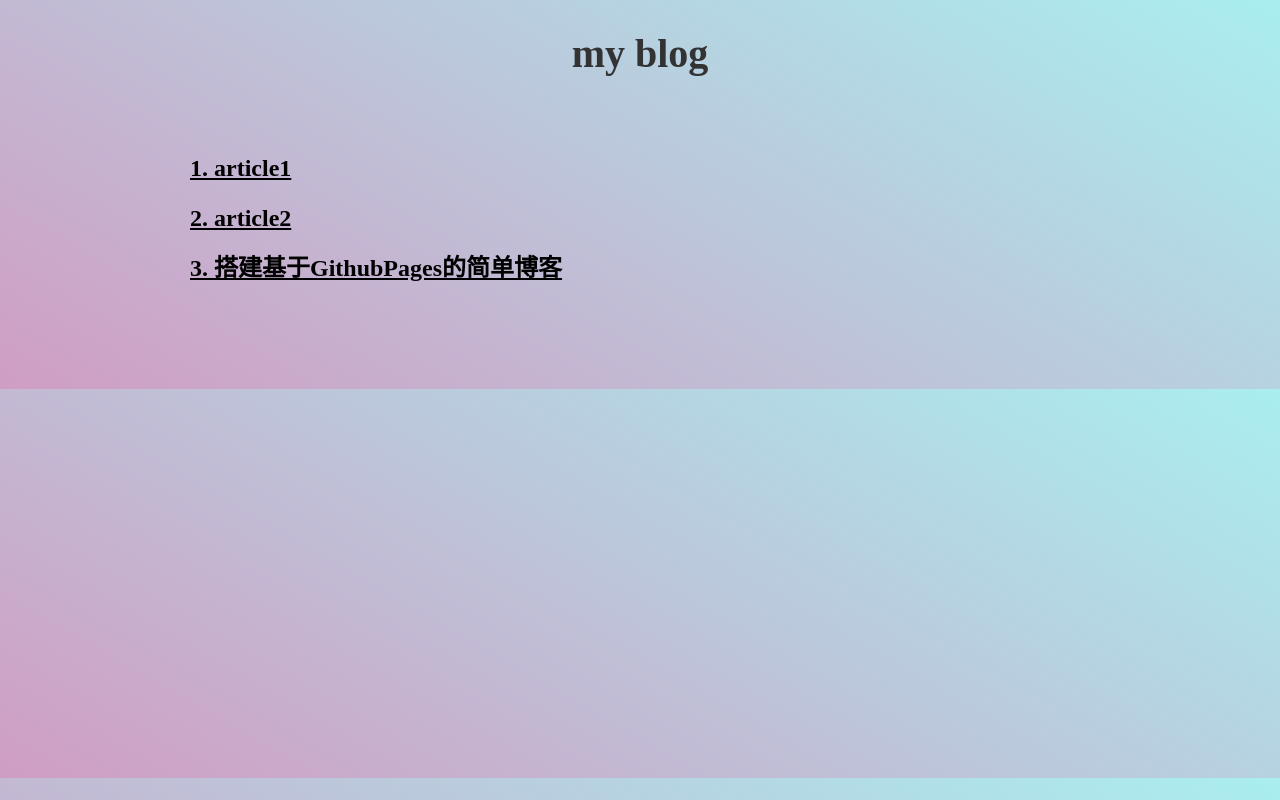
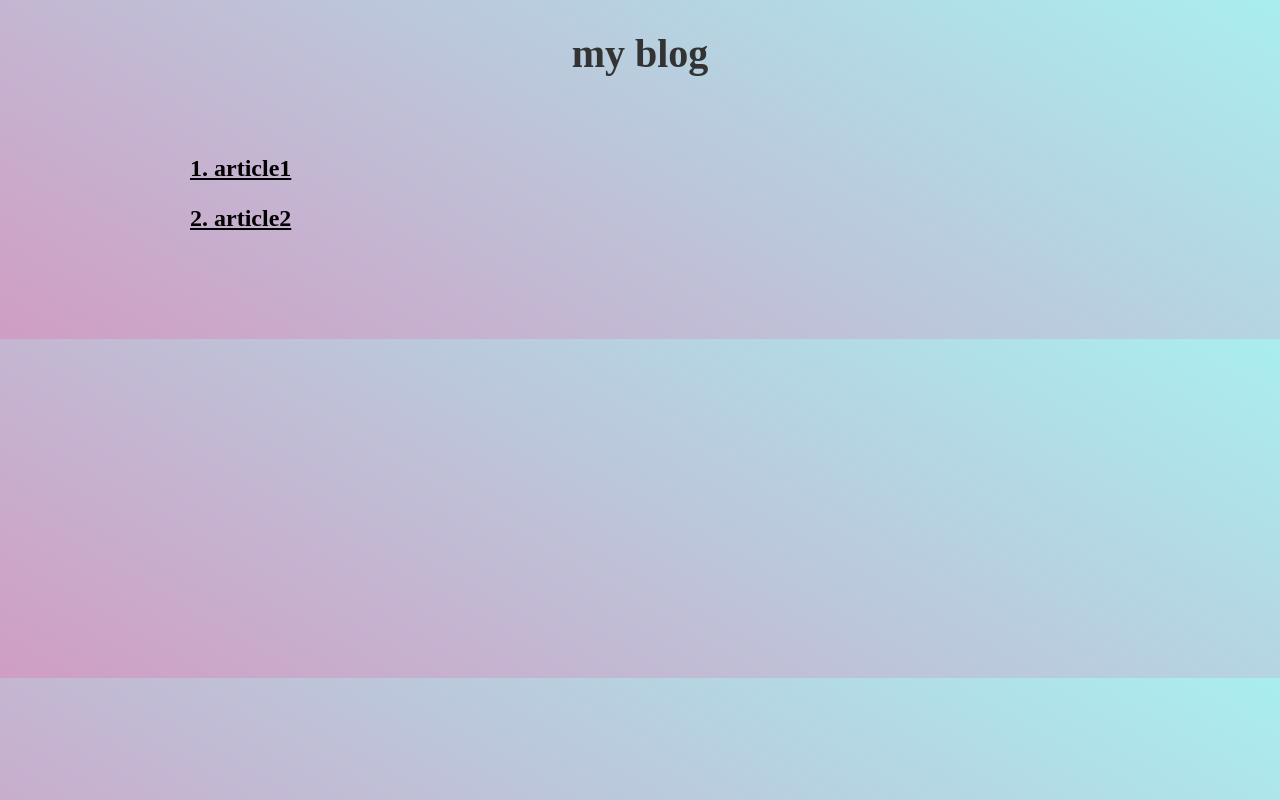
Before and after one commit to Hitsuoyue/gegezhan, a website: page index.html in a window 1280 px wide. Drawn offline with Linux system fonts and the light colour scheme.

Commit message:
'githubpageschange'

```diff
--- a/index.html
+++ b/index.html
@@ -8,7 +8,6 @@
     <div class="title">my blog</div>
     <div id="content"><ul class="container"><li><a href="https://hitsuoyue.github.io/gegezhan/article1.md.html">1. article1</a></li>
 <li><a href="https://hitsuoyue.github.io/gegezhan/article2.md.html">2. article2</a></li>
-<li><a href="https://hitsuoyue.github.io/gegezhan/&#x642D;&#x5EFA;&#x57FA;&#x4E8E;GithubPages&#x7684;&#x7B80;&#x5355;&#x535A;&#x5BA2;.md.html">3. &#x642D;&#x5EFA;&#x57FA;&#x4E8E;GithubPages&#x7684;&#x7B80;&#x5355;&#x535A;&#x5BA2;</a></li>
 </ul></div>
 </div>
 
```
